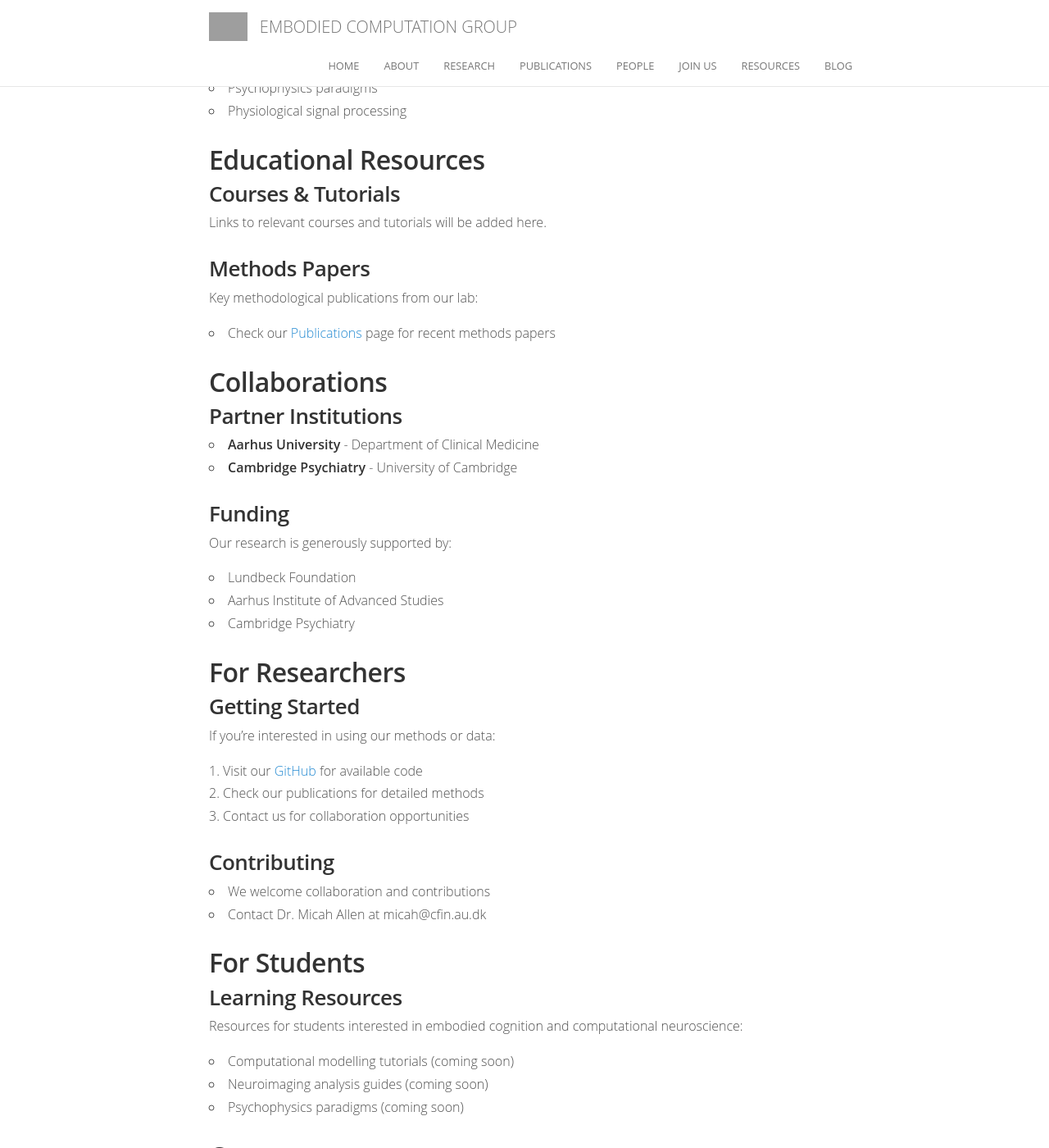
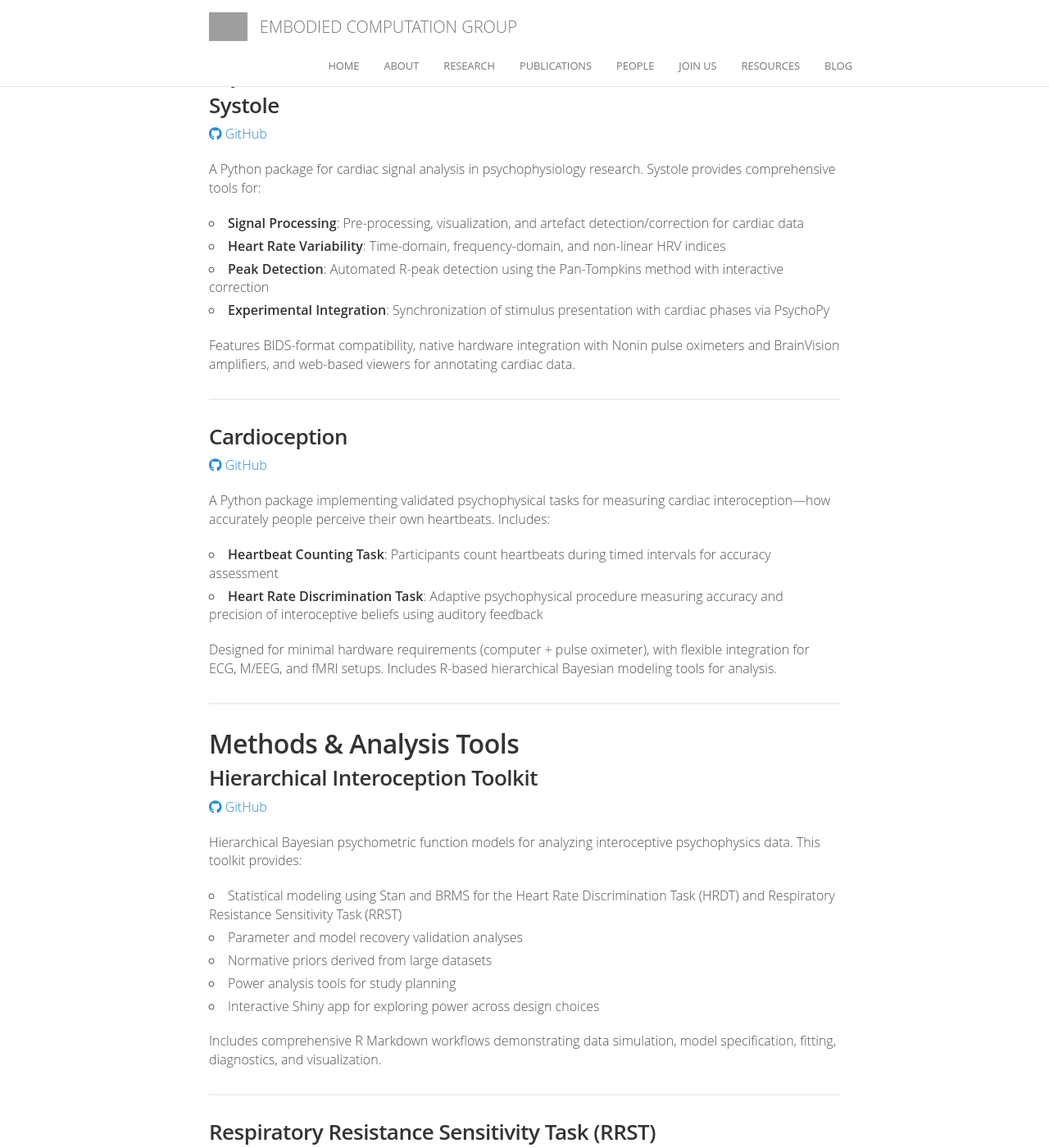
Before and after one commit to embodied-computation-group/embodied-computation-group.github.io, a Jekyll site: the page built from resources.md, in a window 1280 px wide and 1400 px high, scrolled down 262 px. Shown: the whole window at 82% size. Built offline with Jekyll 4.4.1, drawn with Linux system fonts in a browser that asks for light colours; comment, search, counter and statistics services are not loaded; some of the changed text lies outside the part shown; grey boxes are pictures that could not be loaded.

Commit message:
Update resources page with key repositories and open science commitment

```diff
--- a/resources.md
+++ b/resources.md
@@ -3,31 +3,76 @@
 permalink: /resources/
 ---
 
-## Open Source Software & Tools
+## Open Science Commitment
 
-### Computational Modelling
+**100% of our publications include a GitHub repository** containing full data, code, experimental tasks, stimuli, and analysis pipelines. We believe reproducible science requires transparent sharing of all research materials.
 
-We develop and share computational tools for studying brain-body interaction:
+Browse all our repositories at our [GitHub Organization](https://github.com/embodied-computation-group).
 
-- Check our [GitHub Organization](https://github.com/embodied-computation-group) for code and analysis pipelines
+---
 
-### Data & Analysis
+## Open Source Software
 
-- Neuroimaging analysis tools
-- Psychophysics paradigms
-- Physiological signal processing
+### Systole
 
-## Educational Resources
+<a href="https://github.com/embodied-computation-group/systole"><i class="fab fa-github"></i> GitHub</a>
 
-### Courses & Tutorials
+A Python package for cardiac signal analysis in psychophysiology research. Systole provides comprehensive tools for:
 
-Links to relevant courses and tutorials will be added here.
+- **Signal Processing**: Pre-processing, visualization, and artefact detection/correction for cardiac data
+- **Heart Rate Variability**: Time-domain, frequency-domain, and non-linear HRV indices
+- **Peak Detection**: Automated R-peak detection using the Pan-Tompkins method with interactive correction
+- **Experimental Integration**: Synchronization of stimulus presentation with cardiac phases via PsychoPy
 
-### Methods Papers
+Features BIDS-format compatibility, native hardware integration with Nonin pulse oximeters and BrainVision amplifiers, and web-based viewers for annotating cardiac data.
 
-Key methodological publications from our lab:
+---
 
-- Check our [Publications](/publication) page for recent methods papers
+### Cardioception
+
+<a href="https://github.com/embodied-computation-group/Cardioception"><i class="fab fa-github"></i> GitHub</a>
+
+A Python package implementing validated psychophysical tasks for measuring cardiac interoception—how accurately people perceive their own heartbeats. Includes:
+
+- **Heartbeat Counting Task**: Participants count heartbeats during timed intervals for accuracy assessment
+- **Heart Rate Discrimination Task**: Adaptive psychophysical procedure measuring accuracy and precision of interoceptive beliefs using auditory feedback
+
+Designed for minimal hardware requirements (computer + pulse oximeter), with flexible integration for ECG, M/EEG, and fMRI setups. Includes R-based hierarchical Bayesian modeling tools for analysis.
+
+---
+
+## Methods & Analysis Tools
+
+### Hierarchical Interoception Toolkit
+
+<a href="https://github.com/embodied-computation-group/Hierarchical-Interoception"><i class="fab fa-github"></i> GitHub</a>
+
+Hierarchical Bayesian psychometric function models for analyzing interoceptive psychophysics data. This toolkit provides:
+
+- Statistical modeling using Stan and BRMS for the Heart Rate Discrimination Task (HRDT) and Respiratory Resistance Sensitivity Task (RRST)
+- Parameter and model recovery validation analyses
+- Normative priors derived from large datasets
+- Power analysis tools for study planning
+- Interactive Shiny app for exploring power across design choices
+
+Includes comprehensive R Markdown workflows demonstrating data simulation, model specification, fitting, diagnostics, and visualization.
+
+---
+
+### Respiratory Resistance Sensitivity Task (RRST)
+
+<a href="https://github.com/embodied-computation-group/RespiroceptionMethodsPaper"><i class="fab fa-github"></i> GitHub</a>
+
+An automated method for measuring respiratory interoception using a fully 3D-printable apparatus. Key features:
+
+- **Psychophysical Assessment**: Forced-choice discrimination task comparing breaths with varying airway obstruction
+- **Efficient Measurement**: Bayesian staircase procedure (Psi) achieves threshold convergence in 20-50 trials
+- **Metacognitive Assessment**: Evaluates confidence in perceptual judgments
+- **Accessible Design**: 3D-printable components eliminate need for expensive medical equipment
+
+High test-retest reliability with minimal participant discomfort, completing full assessment in 30-45 minutes.
+
+---
 
 ## Collaborations
 
@@ -44,37 +89,12 @@
 - Aarhus Institute of Advanced Studies
 - Cambridge Psychiatry
 
-## For Researchers
-
-### Getting Started
-
-If you're interested in using our methods or data:
-
-1. Visit our [GitHub](https://github.com/embodied-computation-group) for available code
-2. Check our publications for detailed methods
-3. Contact us for collaboration opportunities
-
-### Contributing
-
-- We welcome collaboration and contributions
-- Contact Dr. Micah Allen at micah@cfin.au.dk
-
-## For Students
-
-### Learning Resources
-
-Resources for students interested in embodied cognition and computational neuroscience:
-
-- Computational modelling tutorials (coming soon)
-- Neuroimaging analysis guides (coming soon)
-- Psychophysics paradigms (coming soon)
+---
 
 ## Contact
 
-For questions about specific resources:
+For questions about our tools and resources:
 
 - **General inquiries:** [micah@cfin.au.dk](mailto:micah@cfin.au.dk)
+- **Bluesky:** [@the-ecg.org](https://bsky.app/profile/the-ecg.org)
 - **Twitter:** [@visceral_mind](https://twitter.com/visceral_mind)
-
----
-*Last updated: {{ site.time | date: '%B %Y' }}*
```
